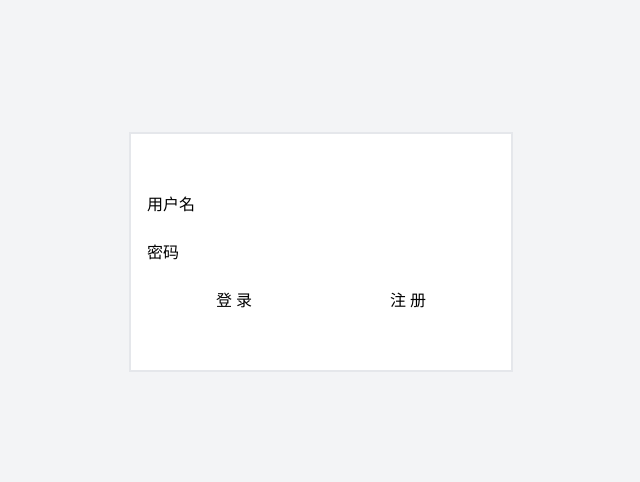
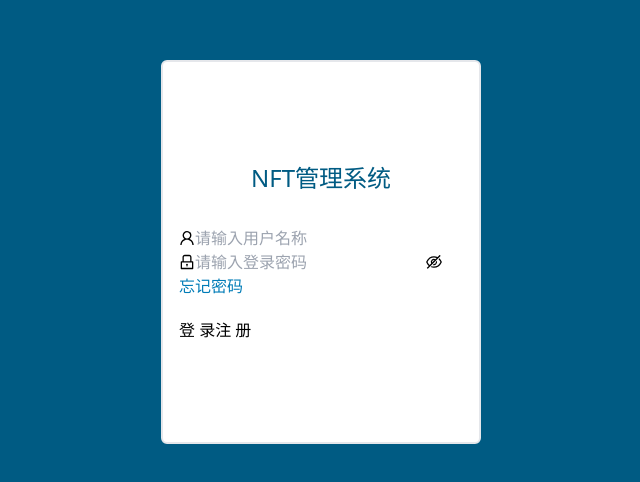
Before and after one commit to TallNutAlarak/ReactAppBase, a React (Create React App) app: page /login in a window 1280 px wide. Shown: the part 148-630 px from the top of the page, without its empty margins (319-959 px from the left). Built offline with nearby package versions, Linux system fonts and the light colour scheme.

Commit message:
添加登录页面

```diff
--- a/src/pages/login/login.tsx
+++ b/src/pages/login/login.tsx
@@ -5,6 +5,7 @@ import { useMutation } from "react-query";
 import { appContext } from "@store";
 
 import { Form, Input, Button, Modal, message } from "antd";
+import { UserOutlined, LockOutlined } from "@ant-design/icons";
 
 export default function Login(): ReactElement {
     const history = useHistory();
@@ -29,6 +30,9 @@ export default function Login(): ReactElement {
                 message.success("登录成功");
                 dispatch({
                     type: "login",
+                    payload: {
+                        role: "admin",
+                    },
                 });
                 history.push("/");
             },
@@ -45,8 +49,17 @@ export default function Login(): ReactElement {
     };
 
     return (
-        <div className="h-screen w-screen bg-gray-100 flex justify-center items-center">
-            <div className="bg-white h-60 w-96 border-2 p-4 flex justify-center items-center">
+        <div
+            style={{ background: "#005b83" }}
+            className="h-screen w-screen flex justify-center items-center"
+        >
+            <div className="bg-white h-96 w-80 border-2 rounded-md p-4 flex flex-col justify-center items-center">
+                <div
+                    style={{ color: "#005b83" }}
+                    className="text-2xl h-16 font-medium"
+                >
+                    NFT管理系统
+                </div>
                 <Form
                     className="w-full"
                     labelCol={{ span: 5 }}
@@ -54,7 +67,6 @@ export default function Login(): ReactElement {
                 >
                     <Form.Item
                         name="username"
-                        label="用户名"
                         rules={[
                             {
                                 required: true,
@@ -62,11 +74,14 @@ export default function Login(): ReactElement {
                             },
                         ]}
                     >
-                        <Input></Input>
+                        <Input
+                            size="large"
+                            prefix={<UserOutlined />}
+                            placeholder="请输入用户名称"
+                        ></Input>
                     </Form.Item>
                     <Form.Item
                         name="password"
-                        label="密码"
                         rules={[
                             {
                                 required: true,
@@ -74,10 +89,18 @@ export default function Login(): ReactElement {
                             },
                         ]}
                     >
-                        <Input></Input>
+                        <Input.Password
+                            size="large"
+                            prefix={<LockOutlined />}
+                            placeholder="请输入登录密码"
+                        ></Input.Password>
                     </Form.Item>
-                    <div className="flex justify-around">
+                    <div style={{ color: "#007cb7" }} className="">
+                        <span className="cursor-pointer">忘记密码</span>
+                    </div>
+                    <div className="mt-2">
                         <Button
+                            block
                             type="primary"
                             htmlType="submit"
                             onClick={handleLogin}
@@ -86,6 +109,8 @@ export default function Login(): ReactElement {
                             登录
                         </Button>
                         <Button
+                            className="mt-3"
+                            block
                             onClick={() => {
                                 setRegisterVisible(true);
                             }}
@@ -96,6 +121,7 @@ export default function Login(): ReactElement {
                 </Form>
             </div>
             <Modal
+                width={400}
                 onCancel={() => {
                     setRegisterVisible(false);
                     registerForm.resetFields();
@@ -105,20 +131,28 @@ export default function Login(): ReactElement {
                 destroyOnClose
                 visible={registerVisible}
             >
+                <div
+                    style={{ color: "#005b83" }}
+                    className="text-xl text-center mb-5"
+                >
+                    注册
+                </div>
                 <Form
                     form={registerForm}
-                    labelCol={{ span: 5 }}
-                    wrapperCol={{ span: 16 }}
+                    labelCol={{ span: 6 }}
+                    wrapperCol={{ span: 18 }}
                 >
                     <Form.Item
                         name="username"
-                        label="用户名"
+                        label="账户名"
                         rules={[
                             {
                                 required: true,
-                                message: "请输入用户名",
+                                message: "请输入正确的用户名",
+                                pattern: /^[1-5a-z]{12}$/,
                             },
                         ]}
+                        help="长度12位，字符范围是a~z和1~5"
                     >
                         <Input></Input>
                     </Form.Item>
@@ -128,14 +162,46 @@ export default function Login(): ReactElement {
                         rules={[
                             {
                                 required: true,
-                                message: "请输入密码",
+                                message: "请输入正确的密码",
+                                pattern:
+                                    /^(?=.*\d)(?=.*[a-z])(?=.*[A-Z])[a-zA-Z0-9]{8,}$/,
                             },
                         ]}
+                        help="长度为8位以上，包含数字和大小写"
                     >
-                        <Input></Input>
+                        <Input.Password></Input.Password>
                     </Form.Item>
-                    <div>
-                        <Button>注册</Button>
+                    <Form.Item
+                        name="confirm-password"
+                        label="确认密码"
+                        dependencies={["password"]}
+                        rules={[
+                            {
+                                required: true,
+                                message: "请输入确认密码",
+                            },
+                            ({ getFieldValue }) => ({
+                                validator(_, value) {
+                                    if (
+                                        !value ||
+                                        getFieldValue("password") === value
+                                    ) {
+                                        return Promise.resolve();
+                                    }
+                                    return Promise.reject(
+                                        new Error("两次密码不一致")
+                                    );
+                                },
+                            }),
+                        ]}
+                    >
+                        <Input.Password></Input.Password>
+                    </Form.Item>
+                    <div className="flex justify-around">
+                        <Button htmlType="submit" type="primary">
+                            提交
+                        </Button>
+                        <Button>取消</Button>
                     </div>
                 </Form>
             </Modal>
--- a/src/pages/register/index.tsx
+++ /dev/null
@@ -1 +0,0 @@
-export { default } from "./register";
--- a/src/pages/register/register.tsx
+++ /dev/null
@@ -1,57 +0,0 @@
-import React, { ReactElement, useContext } from "react";
-import { useHistory } from "react-router-dom";
-
-import { appContext } from "@store";
-
-import { Form, Input, Button } from "antd";
-
-export default function Login(): ReactElement {
-    const history = useHistory();
-    const { dispatch, state } = useContext(appContext);
-
-    const handleClick = () => {
-        dispatch({
-            type: "login",
-        });
-        history.push("/");
-    };
-
-    return (
-        <div className="basePage flex justify-center items-center">
-            <div className="h-60 w-96 border-2 p-4 flex justify-center items-center">
-                {/* <Form className="w-full" labelCol={{ span: 4 }}>
-                    <Form.Item
-                        label="用户名"
-                        rules={[
-                            {
-                                required: true,
-                                message: "请输入用户名",
-                            },
-                        ]}
-                    >
-                        <Input></Input>
-                    </Form.Item>
-                    <Form.Item
-                        label="密码"
-                        rules={[
-                            {
-                                required: true,
-                                message: "请输入密码",
-                            },
-                        ]}
-                    >
-                        <Input></Input>
-                    </Form.Item>
-                    <Form.Item>
-                        <div className="flex justify-around">
-                            <Button htmlType="submit" onClick={handleClick}>
-                                登录
-                            </Button>
-                            <Button>注册</Button>
-                        </div>
-                    </Form.Item>
-                </Form> */}
-            </div>
-        </div>
-    );
-}
--- /dev/null
+++ b/src/router/routes.tsx
@@ -0,0 +1,12 @@
+export const routes = [
+    {
+        name: "租户管理",
+        path: "/tenant",
+        permission: ["admin"],
+    },
+    {
+        name: "NFT族管理",
+        path: "/nft-family",
+        permission: ["admin", "tenant"],
+    },
+];
--- a/src/store/index.tsx
+++ b/src/store/index.tsx
@@ -2,6 +2,7 @@ import React, { useReducer } from "react";
 
 const initialState = {
     isLogin: false,
+    role: null,
 };
 
 const appContext = React.createContext<{
@@ -12,14 +13,13 @@ const appContext = React.createContext<{
     dispatch: () => {},
 });
 
-
 function reducer(state: typeof initialState, action: any) {
     console.log("dispatch: ", state, action);
     switch (action.type) {
         case "reset":
             return initialState;
         case "login":
-            return { ...state, isLogin: true };
+            return { ...state, isLogin: true, role: action.payload.role };
         case "logout":
             return { ...state, isLogin: false };
         default:
```
